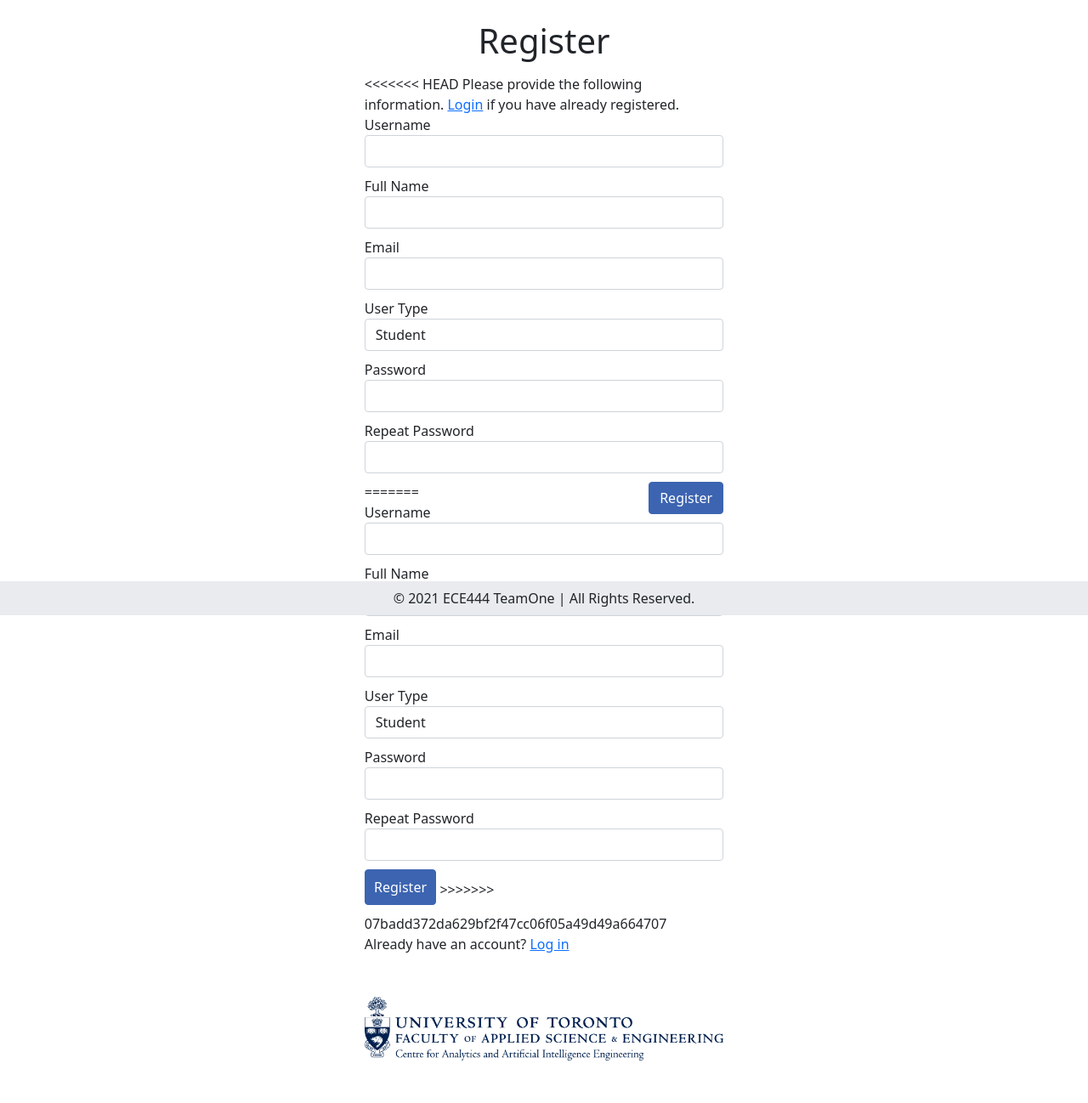
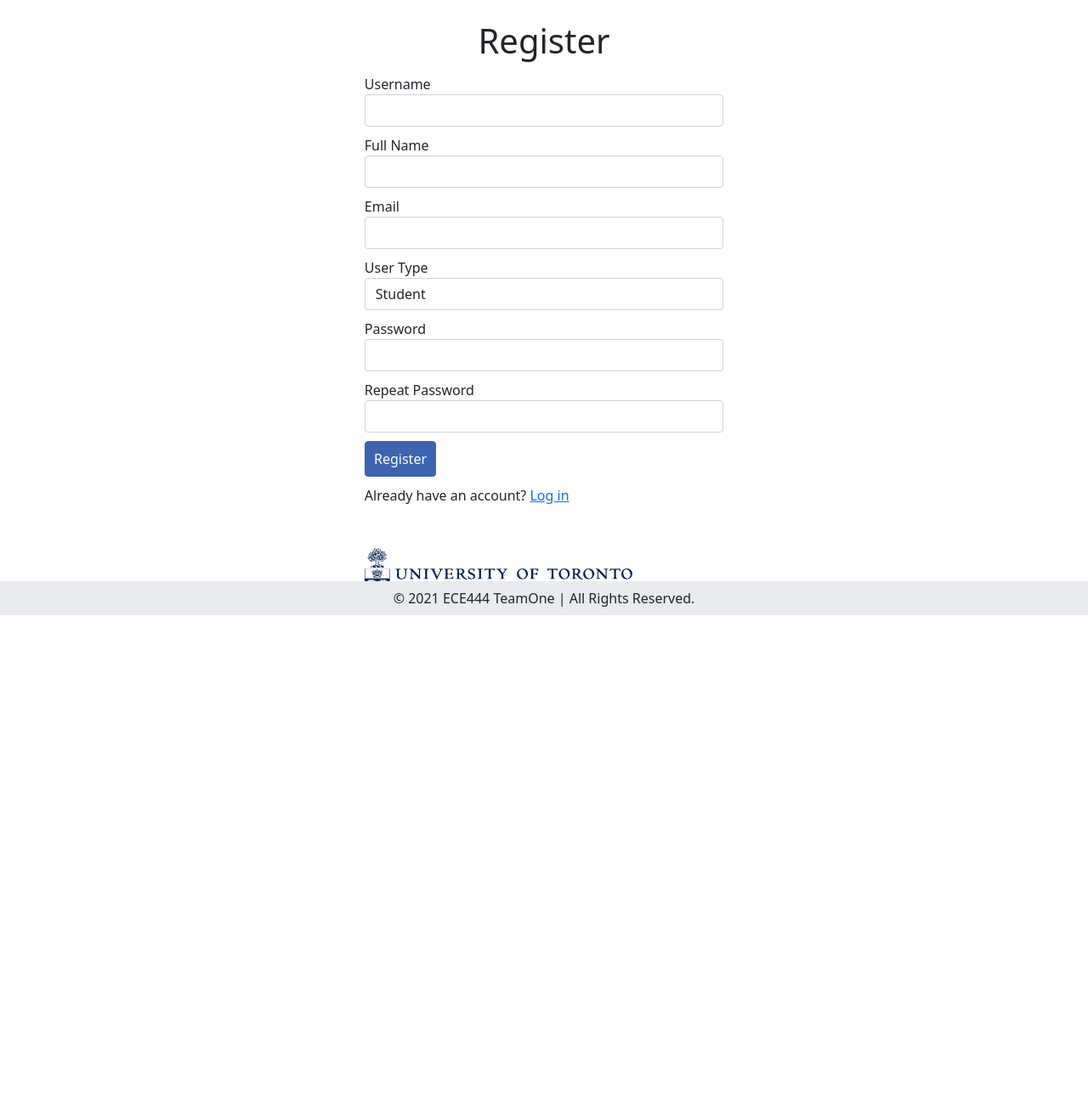
Before and after one commit to ECE444-2021Fall/project1-education-pathways-group-1-teamone, a Flask app: page /register in a window 1280 px wide. Shown: the part 76-1374 px from the top of the page at 85% size. After the commit the page ends 800 px from the top, so only its background shows below. Run offline with Flask 2, Linux system fonts and the light colour scheme; parts of the project's set-up code (start-up, migrations or seed data) failed here and were passed over; some libraries are stand-ins or nearby versions.

Commit message:
Fixed some clean up issues with the interaction

```diff
--- a/project/app.py
+++ b/project/app.py
@@ -63,7 +63,7 @@ api_urls = {
 
 @app.route('/')
 def index():
-    return render_template('index.html')
+    return render_template('index.html', username=session.get('username'))
 
 @app.route('/search', methods=['GET', 'POST'])
 def search():
--- a/project/templates/index.html
+++ b/project/templates/index.html
@@ -45,7 +45,9 @@
   <div class="text-center">
     <a href="{{url_for('search')}}" class="btn btn-primary custom btn-lg">Search Courses</a><br>
 
+    {% if not username %}
     Not signed in? <a href="{{url_for('login')}}"Log In>Log In</a> or <a href="{{url_for('register')}}" >Register</a>
+    {% endif %}
   </div>
 
 {% endblock %}
--- a/project/templates/login.html
+++ b/project/templates/login.html
@@ -12,15 +12,10 @@
 	</div>
 	{% endfor %}
 	{% block page_content %}
-    Please <a href="{{url_for('register')}}">register</a> if you do not have an account.
     {{ wtf.quick_form(form, id="loginUser") }}
     <div class="submit_button">
-<<<<<<< HEAD
-        <button type="submit" form="loginUser" class="btn btn-primary pull-right">Log In</button>
-=======
         <button type="submit" form="loginUser" class="btn btn-primary custom">Log In</button><br>
 		Don't have an account? <a href="{{url_for('register')}}">Register</a>
->>>>>>> 07badd372da629bf2f47cc06f05a49d49a664707
 	</div>
 	{% endblock %}
 
--- a/project/templates/register.html
+++ b/project/templates/register.html
@@ -12,16 +12,9 @@
 	</div>
 	{% endfor %}
 	{% block page_content %}
-<<<<<<< HEAD
-    Please provide the following information. <a href="/login">Login</a> if you have already registered.
-    {{ wtf.quick_form(form, id="registerUser") }}
-    <div class="submit_button">
-        <button type="submit" form="registerUser" class="btn btn-primary pull-right">Register</button>
-=======
     {{ wtf.quick_form(form, id="registerUser") }}
     <div class="submit_button">
         <button type="submit" form="registerUser" class="btn btn-primary custom">Register</button>
->>>>>>> 07badd372da629bf2f47cc06f05a49d49a664707
     </div>
 	Already have an account? <a href="{{url_for('login')}}">Log in</a>
 	{% endblock %}
--- a/project/templates/user.html
+++ b/project/templates/user.html
@@ -3,8 +3,8 @@
 
 {% block content %}
     <h1>
-        {% if name %}
-            Hello {{name}}, this is your user page!
+        {% if username %}
+            Hello {{username}}, this is your user page!
         {% else %}
             Hello stranger, please login!
         {% endif %}
```
